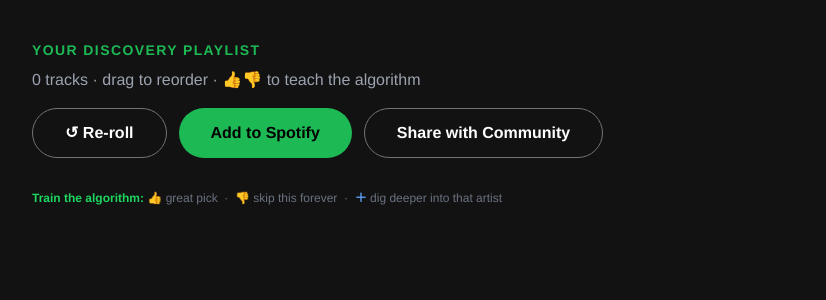
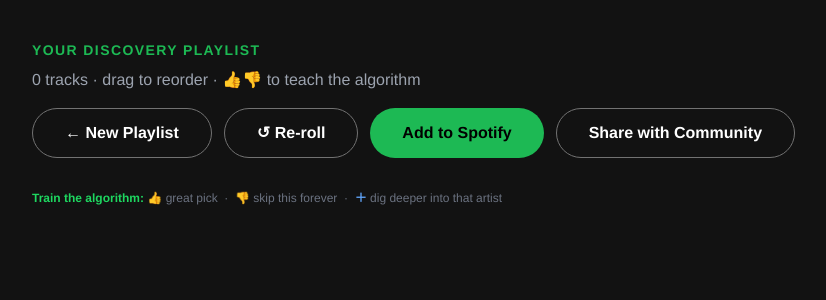
Before and after one commit to Sheriff1980/rabbithole-music, a Flask app: template templates/result.html in a window 1280 px wide. Shown: the part 69-369 px from the top of the page, without its empty margins (184-1010 px from the left). Run offline with Flask 3, Linux system fonts and the light colour scheme; the template is opened without the code that fills it, so the values that code supplies are empty; parts of the project's set-up code (start-up, migrations or seed data) failed here and were passed over; some libraries are stand-ins or nearby versions.

Commit message:
Add New Playlist back button to result page
Co-Authored-By: Claude Sonnet 4.6 <noreply@anthropic.com>

```diff
--- a/templates/result.html
+++ b/templates/result.html
@@ -15,6 +15,9 @@
       <p class="text-gray-400" id="track-count">{{ tracks|length }} tracks · drag to reorder · 👍👎 to teach the algorithm</p>
     </div>
     <div class="flex gap-3 flex-wrap">
+      <a href="/dashboard" class="btn-outline" title="Start a new discovery">
+        ← New Playlist
+      </a>
       <button onclick="reroll()" class="btn-outline" title="Keep same seed, generate a fresh batch">
         ↺ Re-roll
       </button>
```
